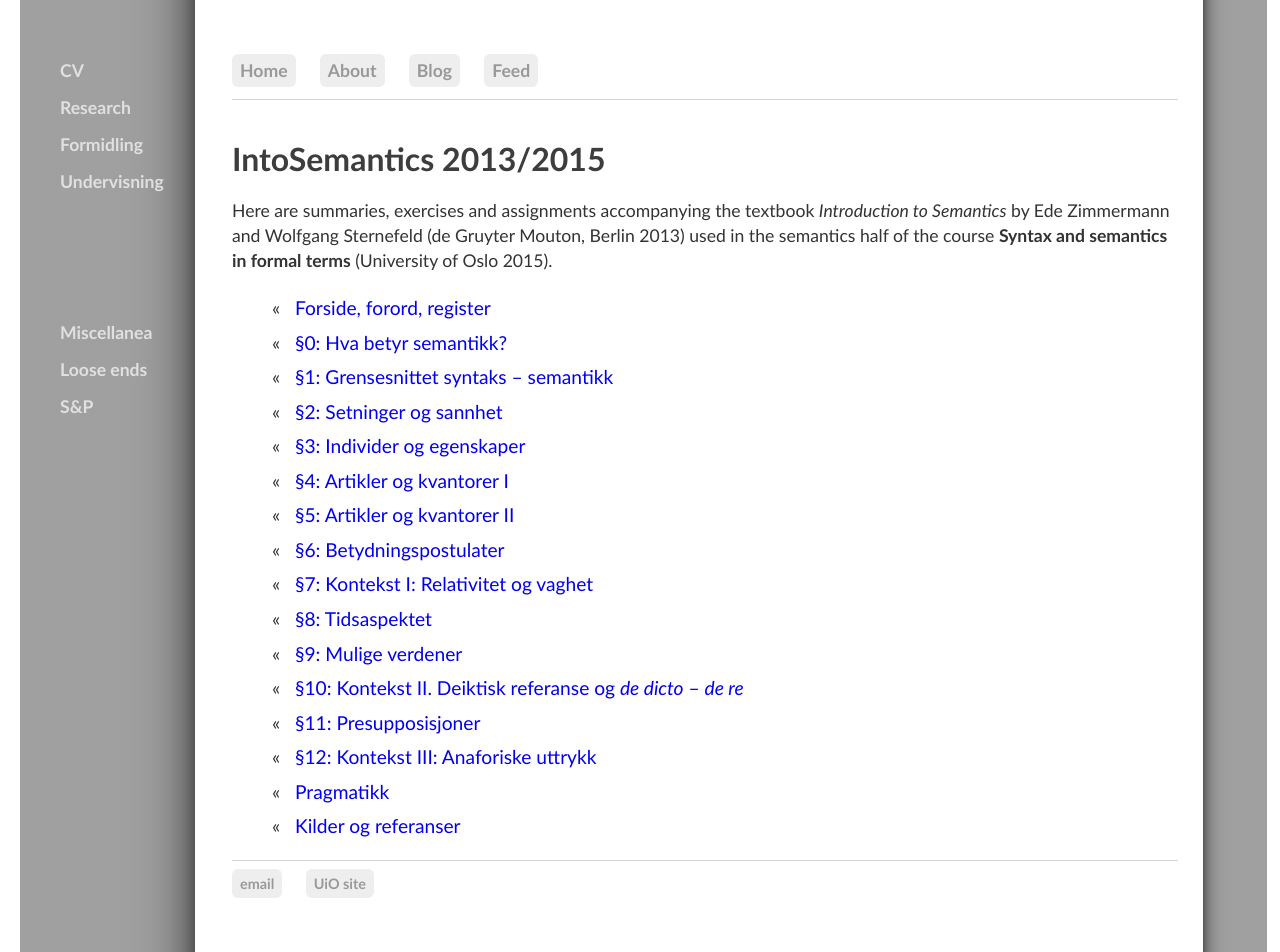
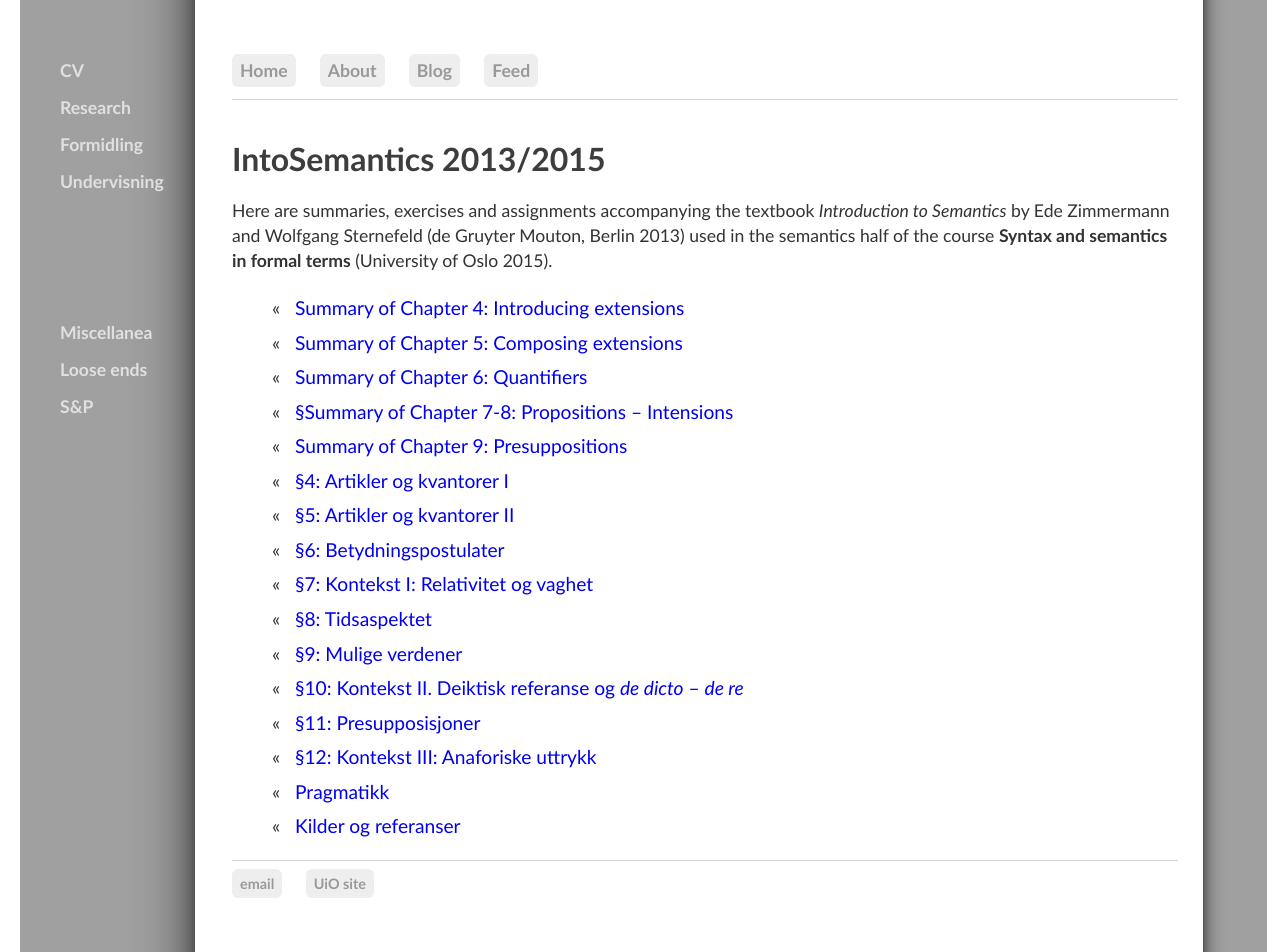
Before and after one commit to kjelljs/kjelljs.github.io, a Jekyll site: the page built from courses/intosem.html, in a window 1280 px wide and 952 px high. Built offline with Jekyll 4.4.1, drawn with Linux system fonts in a browser that asks for light colours.

Commit message:
Update intosem.html

```diff
--- a/courses/intosem.html
+++ b/courses/intosem.html
@@ -6,11 +6,11 @@ title: "IntoSemantics 2013/2015"
 
 <div class="ingress">
   <p>Here are summaries, exercises and assignments accompanying the textbook <i>Introduction to Semantics</i> by Ede Zimmermann and Wolfgang Sternefeld (de Gruyter Mouton, Berlin 2013) used in the semantics half of the course <b>Syntax and semantics in formal terms</b> (University of Oslo 2015).</p></div>
-<ul><li id="blogposts">&laquo; &nbsp; <a href="/pdf/semantikk920.pdf">Forside, forord, register</a></li>
-<li id="blogposts">&laquo; &nbsp; <a href="/pdf/semantikk92.pdf">§0: Hva betyr semantikk?</a></li>
-<li id="blogposts">&laquo; &nbsp; <a href="/pdf/semantikk921.pdf">§1: Grensesnittet syntaks – semantikk</a></li>
-<li id="blogposts">&laquo; &nbsp; <a href="/pdf/semantikk922.pdf">§2: Setninger og sannhet</a></li>
-    <li id="blogposts">&laquo; &nbsp; <a href="/pdf/semantikk923.pdf">§3: Individer og egenskaper</a></li>
+<ul><li id="blogposts">&laquo; &nbsp; <a href="/pdf/semantikk920.pdf">Summary of Chapter 4: Introducing extensions</a></li>
+<li id="blogposts">&laquo; &nbsp; <a href="/pdf/semantikk92.pdf">Summary of Chapter 5: Composing extensions</a></li>
+<li id="blogposts">&laquo; &nbsp; <a href="/pdf/semantikk921.pdf">Summary of Chapter 6: Quantifiers</a></li>
+<li id="blogposts">&laquo; &nbsp; <a href="/pdf/semantikk922.pdf">§Summary of Chapter 7-8: Propositions – Intensions</a></li>
+    <li id="blogposts">&laquo; &nbsp; <a href="/pdf/semantikk923.pdf">Summary of Chapter 9: Presuppositions</a></li>
 <li id="blogposts">&laquo; &nbsp; <a href="/pdf/semantikk924.pdf">§4: Artikler og kvantorer I</a></li>
 <li id="blogposts">&laquo; &nbsp; <a href="/pdf/semantikk925.pdf">§5: Artikler og kvantorer II</a></li>
 <li id="blogposts">&laquo; &nbsp; <a href="/pdf/semantikk926.pdf">§6: Betydningspostulater</a></li>
```
